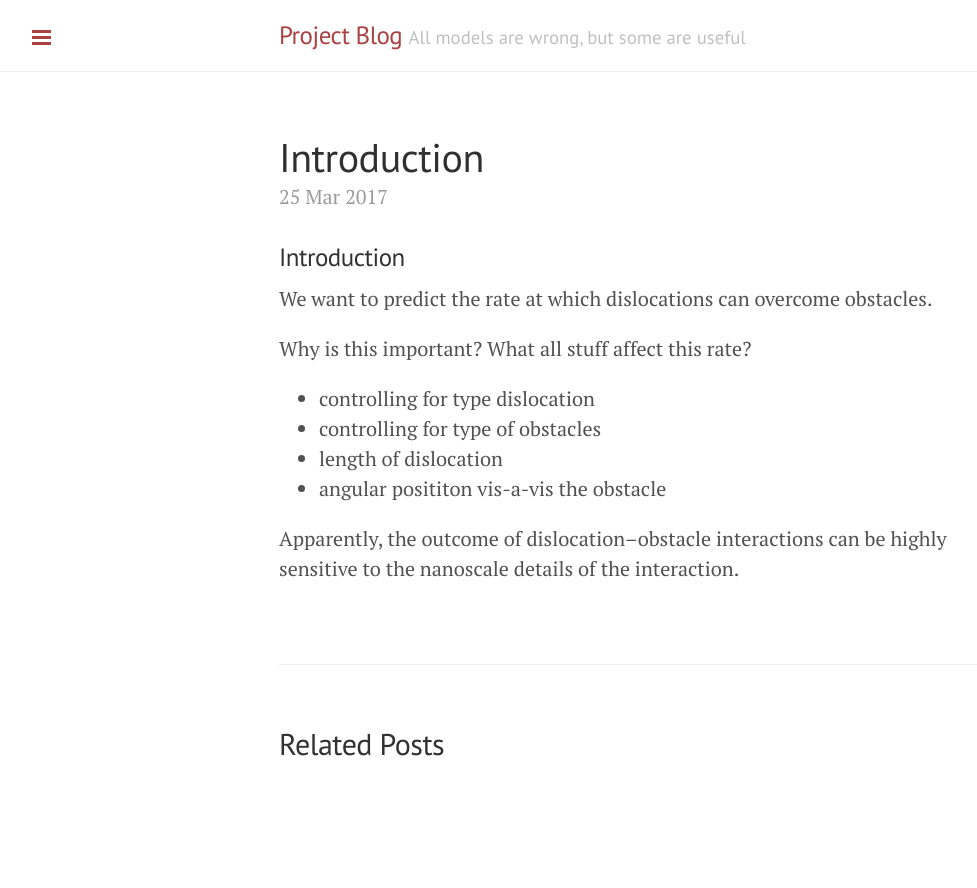
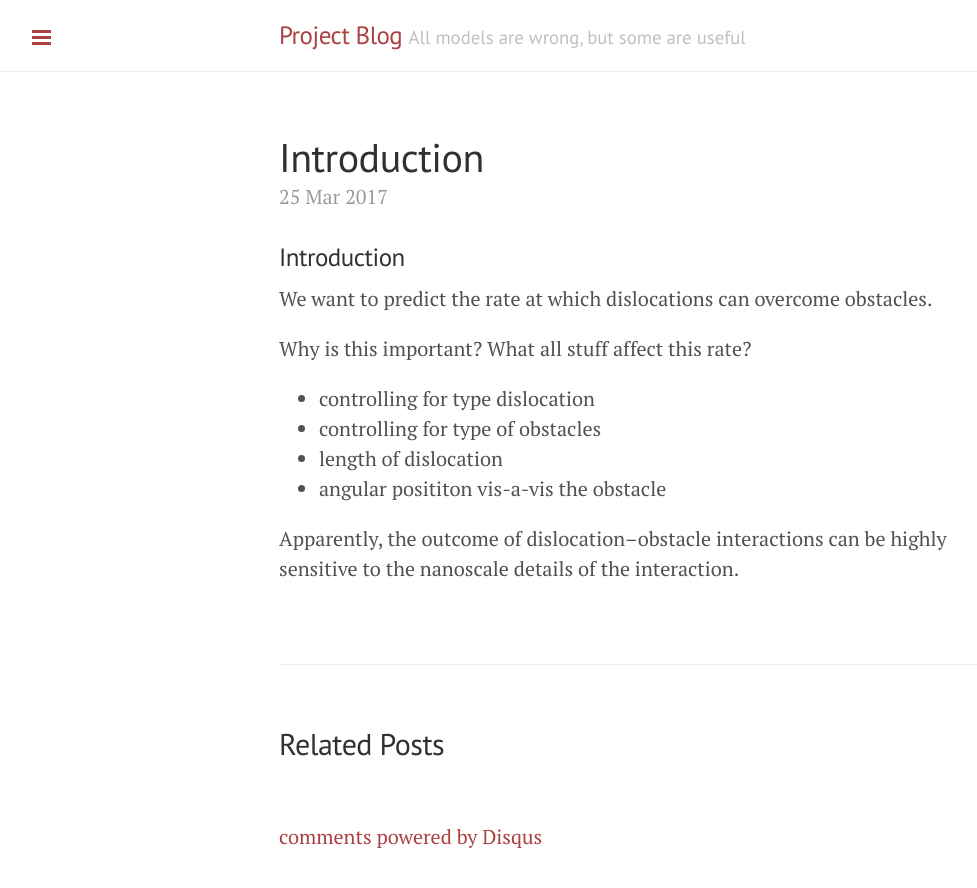
Before and after one commit to auag92/learning-atomistics, a Jekyll site: the page built from _posts/2017-03-25-Intro.md, in a window 1280 px wide. Shown: the top 888 px of the page, without its empty margins (1-978 px from the left). Built offline with Jekyll 4.4.1, drawn with Linux system fonts in a browser that asks for light colours; comment, search, counter and statistics services are not loaded; some of the changed lines change nothing that is shown.

Commit message:
discquss commmenting modified went bac to old

```diff
--- a/_includes/comments.html
+++ b/_includes/comments.html
@@ -1,24 +1,17 @@
 {% if page.comments %}
 <!-- Add Disqus comments. -->
+  <div id="disqus_thread"></div>
+    <script type="text/javascript">
+/* * * CONFIGURATION VARIABLES: EDIT BEFORE PASTING INTO YOUR WEBPAGE * * */
+      var disqus_shortname = 'Atomistics Project Blog'; // required: replace example with your forum shortname
 
-<div id="disqus_thread"></div>
-<script>
-
-/**
-*  RECOMMENDED CONFIGURATION VARIABLES: EDIT AND UNCOMMENT THE SECTION BELOW TO INSERT DYNAMIC VALUES FROM YOUR PLATFORM OR CMS.
-*  LEARN WHY DEFINING THESE VARIABLES IS IMPORTANT: https://disqus.com/admin/universalcode/#configuration-variables*/
-
-var disqus_config = function () {
-this.page.url = "{{ site.baseurl }}{{ post.url }}";  // Replace PAGE_URL with your page's canonical URL variable
-this.page.identifier = "{{ post.id }}"; // Replace PAGE_IDENTIFIER with your page's unique identifier variable
-};
-
-(function() { // DON'T EDIT BELOW THIS LINE
-var d = document, s = d.createElement('script');
-s.src = 'https://https-auag92-github-io-learning-atomistics.disqus.com/embed.js';
-s.setAttribute('data-timestamp', +new Date());
-(d.head || d.body).appendChild(s);
-})();
-</script>
+/* * * DON'T EDIT BELOW THIS LINE * * */
+      (function() {
+        var dsq = document.createElement('script'); dsq.type = 'text/javascript'; dsq.async = true;
+        dsq.src = '//' + disqus_shortname + '.disqus.com/embed.js';
+        (document.getElementsByTagName('head')[0] || document.getElementsByTagName('body')[0]).appendChild(dsq);
+      })();
+      </script>
 <noscript>Please enable JavaScript to view the <a href="https://disqus.com/?ref_noscript">comments powered by Disqus.</a></noscript>
+<a href="http://disqus.com" class="dsq-brlink">comments powered by <span class="logo-disqus">Disqus</span></a>
 {% endif %}
```
